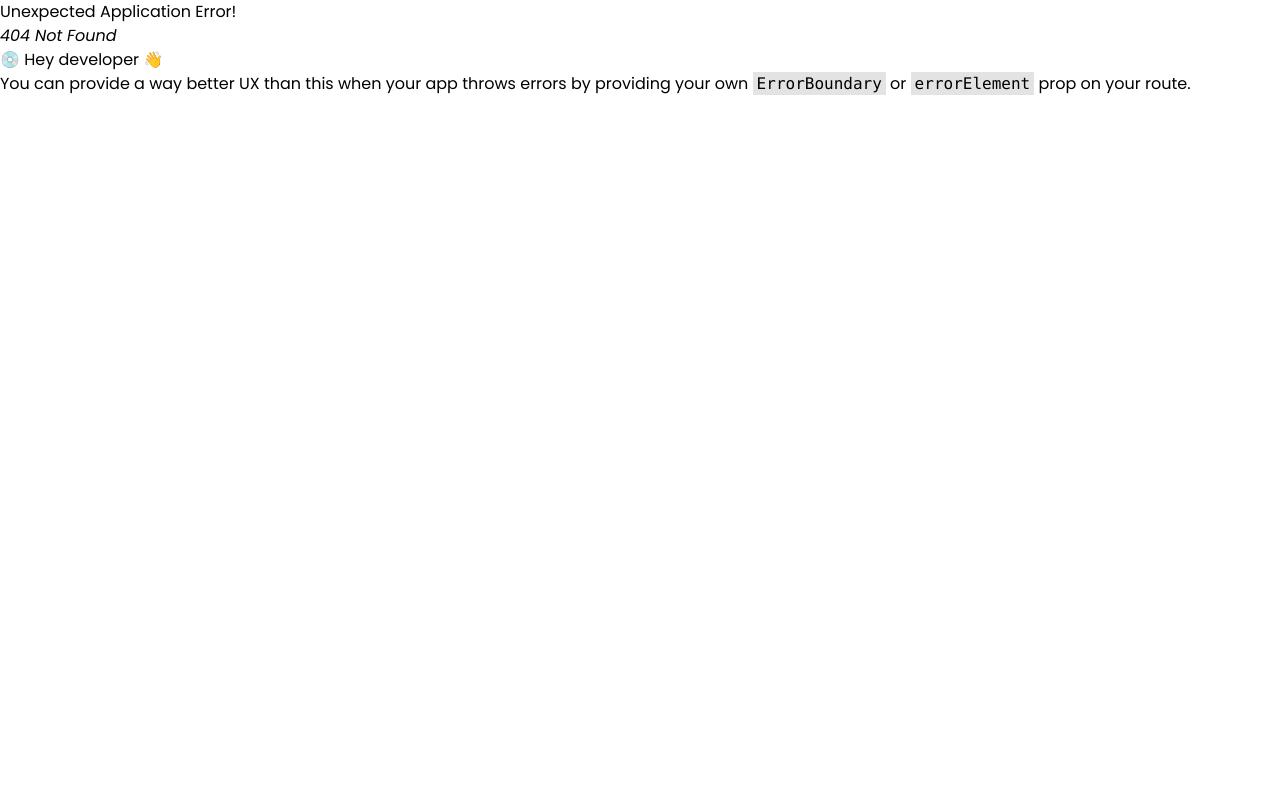
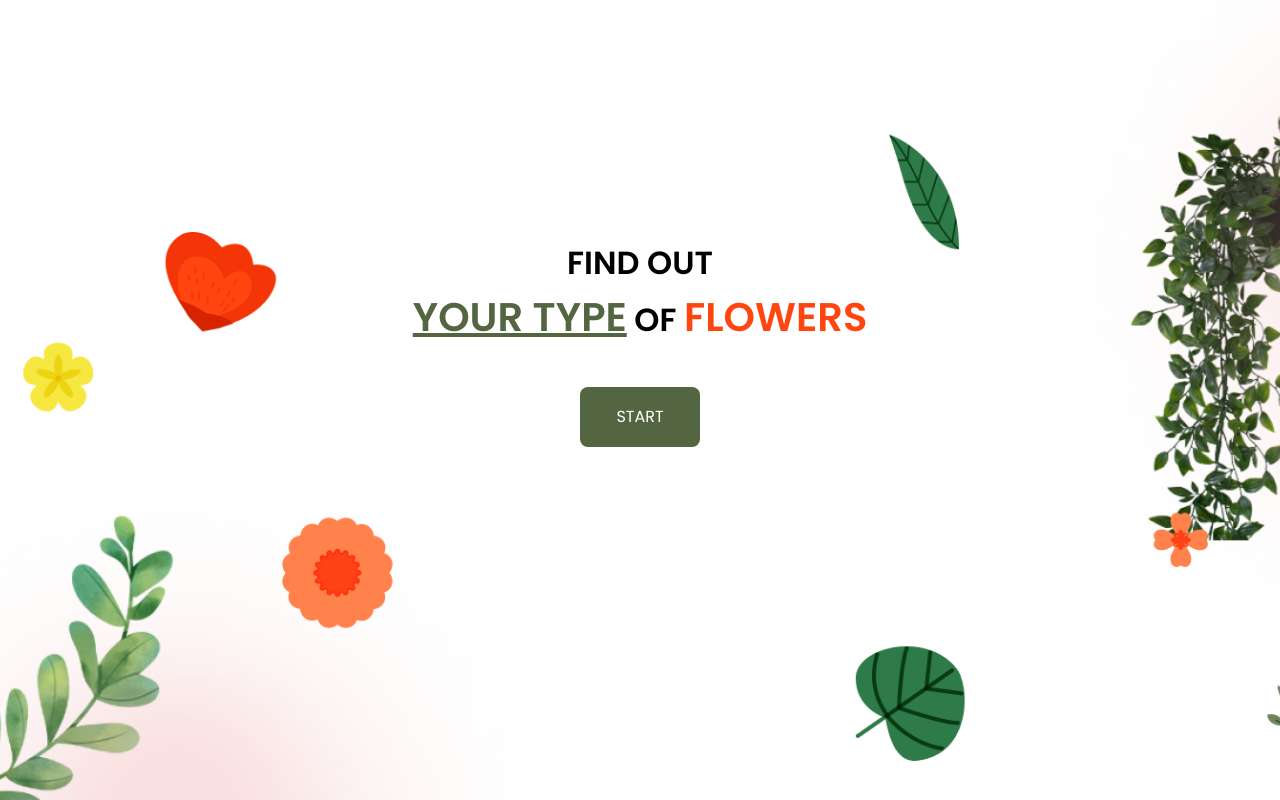
Before and after one commit to Nitieii/flowers-project, a React (Vite) app: page /quizz-banner in a window 1280 px wide. Before the commit this address had no page. Built offline with nearby package versions, Linux system fonts and the light colour scheme.

Commit message:
implement banner

```diff
--- /dev/null
+++ b/src/components/quizz/QuizzBanner.jsx
@@ -0,0 +1,22 @@
+import React from 'react'
+
+const QuizzBanner = () => {
+  return (
+    <div className="bg-quizz bg-cover bg-center xl:min-h-screen">
+      <div className="max-container py-[239px] px-[475px] flex flex-col  items-center max-sm:px-[100px]">
+        <h1 className="text-center text-[32px] font-semibold mb-[40px] text-nowrap leading-normal">
+          FIND OUT <br />
+          <span className="underline text-[#546641] text-[40px]">
+            YOUR TYPE
+          </span>{" "}
+          OF <span className="text-[#FF4611] text-[40px]">FLOWERS</span>
+        </h1>
+        <button className="text-center bg-[#546641] w-[120px] h-[60px] rounded-lg text-white">
+          START
+        </button>
+      </div>
+    </div>
+  );
+}
+
+export default QuizzBanner
--- a/src/router/Router.jsx
+++ b/src/router/Router.jsx
@@ -1,5 +1,6 @@
 import { RouterProvider, createBrowserRouter } from "react-router-dom";
 import { LandingPage, QuizzPage } from "../pages";
+import QuizzBanner from "../components/quizz/QuizzBanner";
 
 const router = createBrowserRouter([
   {
@@ -10,6 +11,10 @@ const router = createBrowserRouter([
     path: "/quizz",
     element: <QuizzPage />,
   },
+  {
+    path: "/quizz-banner",
+    element: <QuizzBanner />,
+  },
 ]);
 
 export default function Router() {
--- a/tailwind.config.js
+++ b/tailwind.config.js
@@ -32,6 +32,7 @@ export default {
       backgroundImage: {
         hero: "url('assets/images/collection-background.svg')",
         card: "url('assets/images/thumbnail-background.svg')",
+        quizz: "url('assets/Quizzes.png')",
       },
       screens: {
         wide: "1440px",
```
Also changed, not shown: src/assets/Quizzes.png (added).
